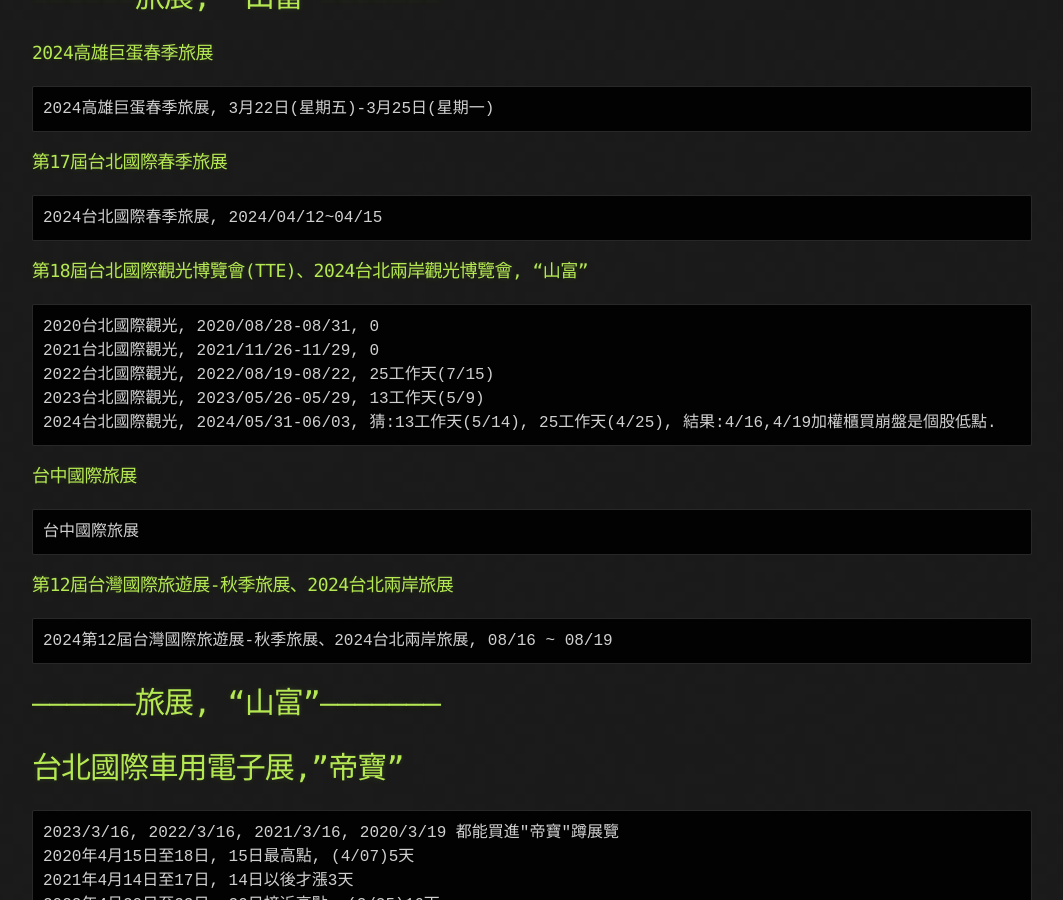
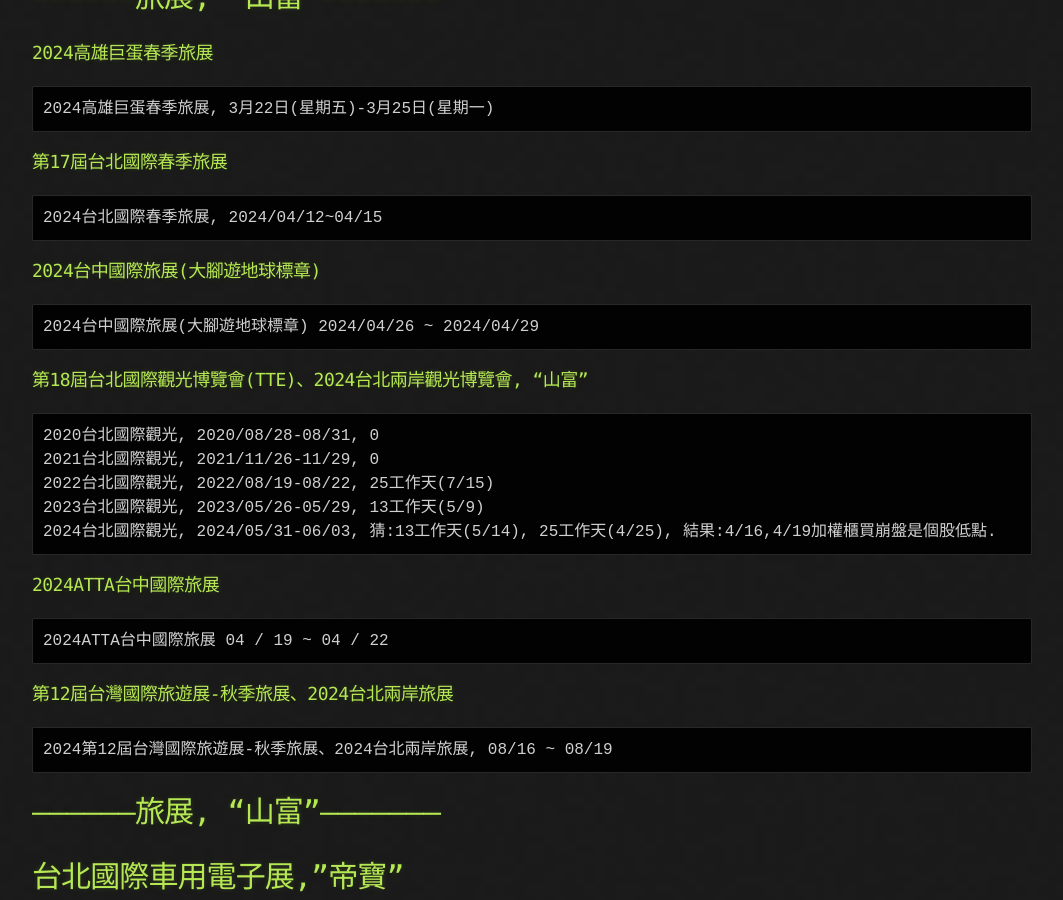
Before and after one commit to lepg5487/Stock_God, a Jekyll site: the page built from experience.md, in a window 1280 px wide and 900 px high, scrolled down 4697 px. Shown: the whole window, without its empty margins (108-1171 px from the left). Built offline with Jekyll 4.4.1, drawn with Linux system fonts in a browser that asks for light colours; our own code applies the rules of GitHub Pages for plain Markdown files.

Commit message:
Update experience.md

````diff
--- a/experience.md
+++ b/experience.md
@@ -178,6 +178,10 @@
 ```
 2024台北國際春季旅展, 2024/04/12~04/15
 ```
+### 2024台中國際旅展(大腳遊地球標章)
+```
+2024台中國際旅展(大腳遊地球標章) 2024/04/26 ~ 2024/04/29
+```
 ### 第18屆台北國際觀光博覽會(TTE)、2024台北兩岸觀光博覽會, "山富"
 ```
 2020台北國際觀光, 2020/08/28-08/31, 0
@@ -186,9 +190,9 @@
 2023台北國際觀光, 2023/05/26-05/29, 13工作天(5/9)
 2024台北國際觀光, 2024/05/31-06/03, 猜:13工作天(5/14), 25工作天(4/25), 結果:4/16,4/19加權櫃買崩盤是個股低點.
 ```
-### 台中國際旅展
+### 2024ATTA台中國際旅展
 ```
-台中國際旅展
+2024ATTA台中國際旅展 04 / 19 ~ 04 / 22
 ```
 ### 第12屆台灣國際旅遊展-秋季旅展、2024台北兩岸旅展
 ```
````
